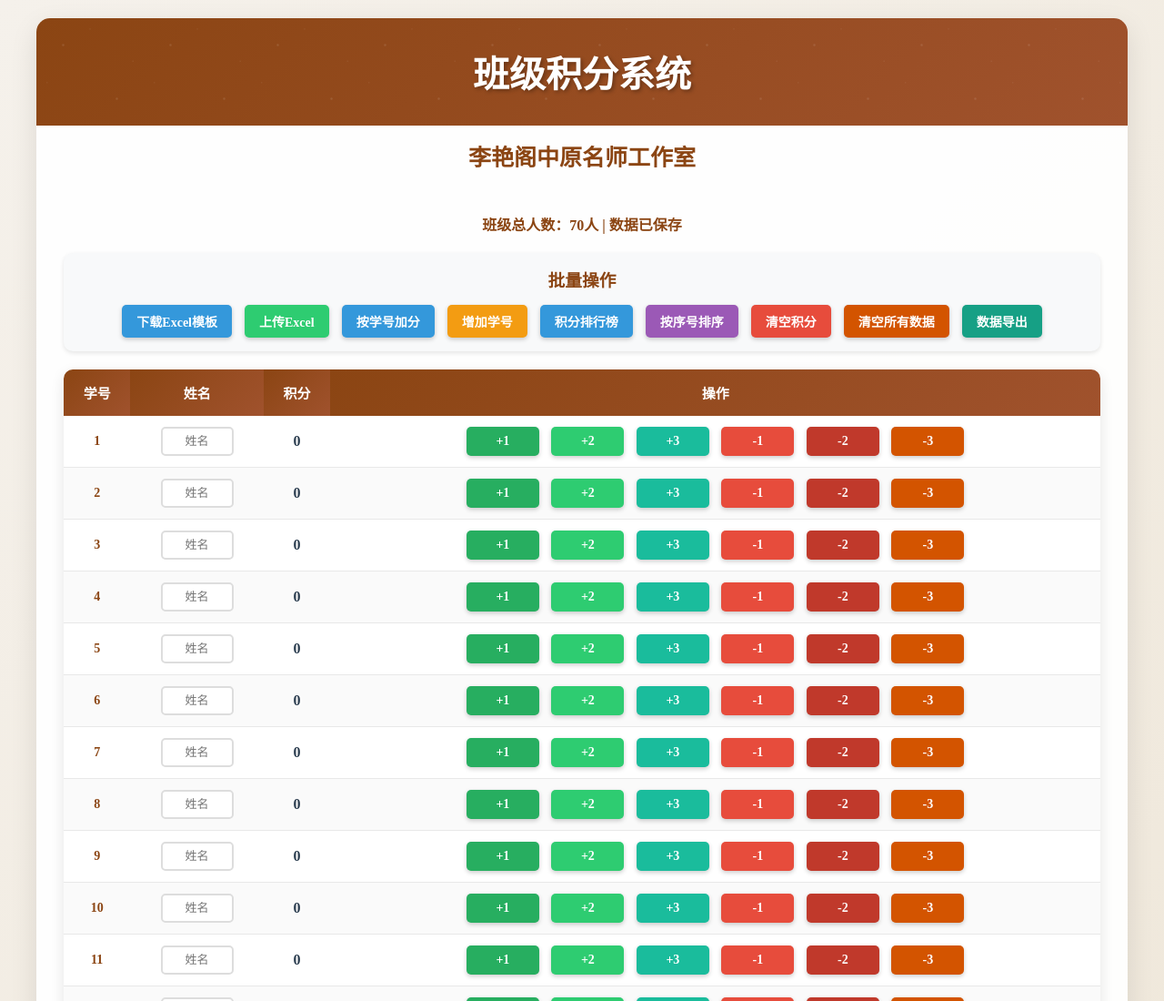
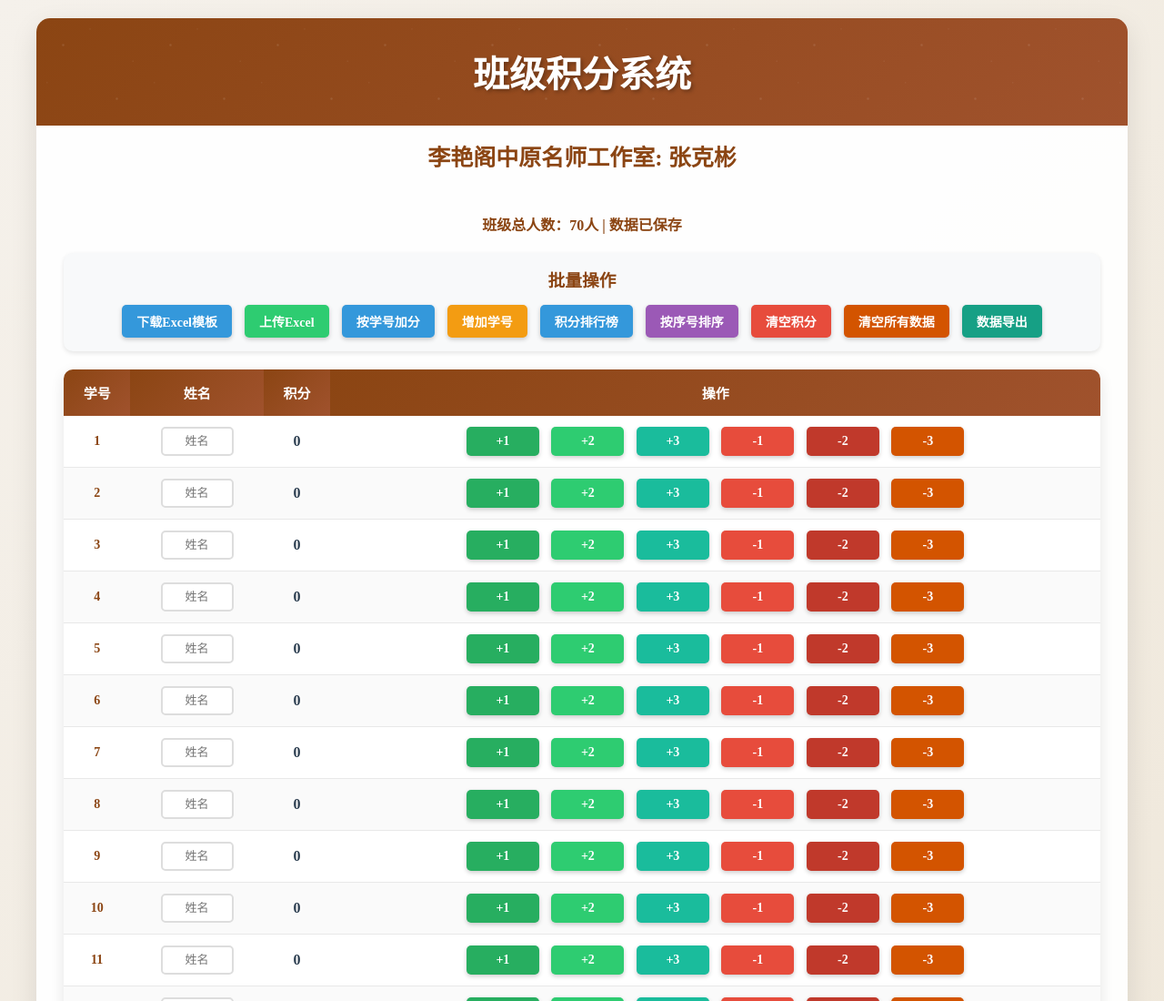
Before and after one commit to henuzkb/banji, a plain HTML site: page index.html in a window 1280 px wide. Shown: the top 1100 px of the page at 91% size. Drawn offline with Linux system fonts and the light colour scheme.

Commit message:
Update index.html

```diff
--- a/index.html
+++ b/index.html
@@ -447,7 +447,7 @@
         <div class="header">
             <h1>班级积分系统</h1>
         </div>
-        <div class="studio-name">李艳阁中原名师工作室</div>
+        <div class="studio-name">李艳阁中原名师工作室: 张克彬</div>
         <div class="content">
             <div class="stats" id="stats">班级总人数：70人 | 数据加载中...</div>
 
```
